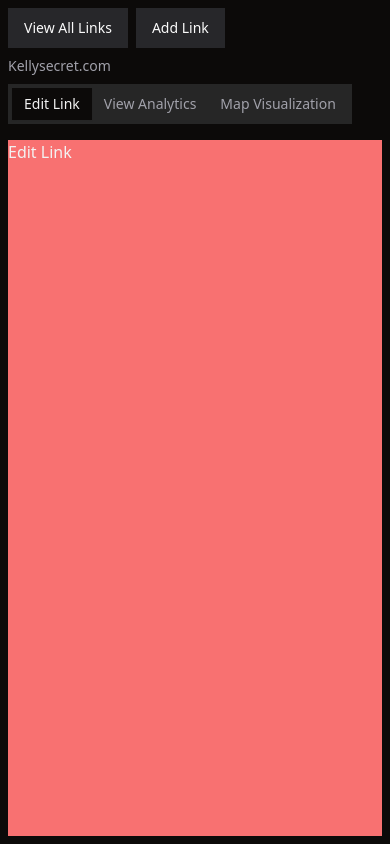
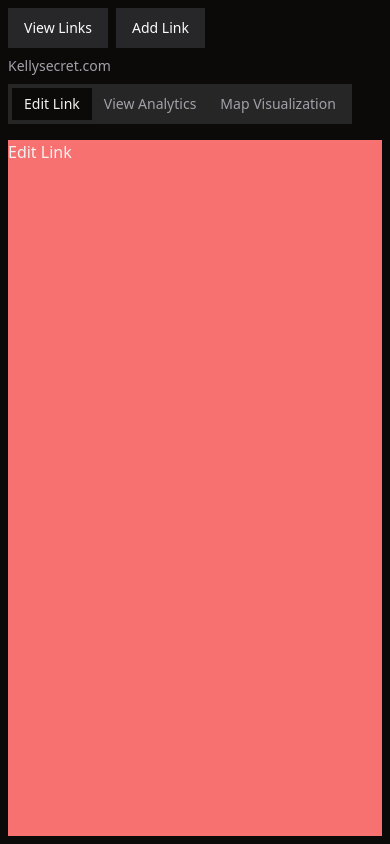
Before and after one commit to linkmanagement/server, a Next.js app: page / in a window 390 px wide. Built offline with nearby package versions, Linux system fonts and the light colour scheme.

Commit message:
added toast

```diff
--- /dev/null
+++ b/components/ui/toast.jsx
@@ -0,0 +1,82 @@
+import * as React from "react"
+import * as ToastPrimitives from "@radix-ui/react-toast"
+import { cva } from "class-variance-authority";
+import { X } from "lucide-react"
+
+import { cn } from "@/lib/utils"
+
+const ToastProvider = ToastPrimitives.Provider
+
+const ToastViewport = React.forwardRef(({ className, ...props }, ref) => (
+  <ToastPrimitives.Viewport
+    ref={ref}
+    className={cn(
+      "fixed top-0 z-[100] flex max-h-screen w-full flex-col-reverse p-4 sm:bottom-0 sm:right-0 sm:top-auto sm:flex-col md:max-w-[420px]",
+      className
+    )}
+    {...props} />
+))
+ToastViewport.displayName = ToastPrimitives.Viewport.displayName
+
+const toastVariants = cva(
+  "group pointer-events-auto relative flex w-full items-center justify-between space-x-4 overflow-hidden rounded-md border p-6 pr-8 shadow-lg transition-all data-[swipe=cancel]:translate-x-0 data-[swipe=end]:translate-x-[var(--radix-toast-swipe-end-x)] data-[swipe=move]:translate-x-[var(--radix-toast-swipe-move-x)] data-[swipe=move]:transition-none data-[state=open]:animate-in data-[state=closed]:animate-out data-[swipe=end]:animate-out data-[state=closed]:fade-out-80 data-[state=closed]:slide-out-to-right-full data-[state=open]:slide-in-from-top-full data-[state=open]:sm:slide-in-from-bottom-full",
+  {
+    variants: {
+      variant: {
+        default: "border bg-background text-foreground",
+        destructive:
+          "destructive group border-destructive bg-destructive text-destructive-foreground",
+      },
+    },
+    defaultVariants: {
+      variant: "default",
+    },
+  }
+)
+
+const Toast = React.forwardRef(({ className, variant, ...props }, ref) => {
+  return (
+    (<ToastPrimitives.Root
+      ref={ref}
+      className={cn(toastVariants({ variant }), className)}
+      {...props} />)
+  );
+})
+Toast.displayName = ToastPrimitives.Root.displayName
+
+const ToastAction = React.forwardRef(({ className, ...props }, ref) => (
+  <ToastPrimitives.Action
+    ref={ref}
+    className={cn(
+      "inline-flex h-8 shrink-0 items-center justify-center rounded-md border bg-transparent px-3 text-sm font-medium ring-offset-background transition-colors hover:bg-secondary focus:outline-none focus:ring-2 focus:ring-ring focus:ring-offset-2 disabled:pointer-events-none disabled:opacity-50 group-[.destructive]:border-muted/40 group-[.destructive]:hover:border-destructive/30 group-[.destructive]:hover:bg-destructive group-[.destructive]:hover:text-destructive-foreground group-[.destructive]:focus:ring-destructive",
+      className
+    )}
+    {...props} />
+))
+ToastAction.displayName = ToastPrimitives.Action.displayName
+
+const ToastClose = React.forwardRef(({ className, ...props }, ref) => (
+  <ToastPrimitives.Close
+    ref={ref}
+    className={cn(
+      "absolute right-2 top-2 rounded-md p-1 text-foreground/50 opacity-0 transition-opacity hover:text-foreground focus:opacity-100 focus:outline-none focus:ring-2 group-hover:opacity-100 group-[.destructive]:text-red-300 group-[.destructive]:hover:text-red-50 group-[.destructive]:focus:ring-red-400 group-[.destructive]:focus:ring-offset-red-600",
+      className
+    )}
+    toast-close=""
+    {...props}>
+    <X className="h-4 w-4" />
+  </ToastPrimitives.Close>
+))
+ToastClose.displayName = ToastPrimitives.Close.displayName
+
+const ToastTitle = React.forwardRef(({ className, ...props }, ref) => (
+  <ToastPrimitives.Title ref={ref} className={cn("text-sm font-semibold", className)} {...props} />
+))
+ToastTitle.displayName = ToastPrimitives.Title.displayName
+
+const ToastDescription = React.forwardRef(({ className, ...props }, ref) => (
+  <ToastPrimitives.Description ref={ref} className={cn("text-sm opacity-90", className)} {...props} />
+))
+ToastDescription.displayName = ToastPrimitives.Description.displayName
+
+export { ToastProvider, ToastViewport, Toast, ToastTitle, ToastDescription, ToastClose, ToastAction };
--- /dev/null
+++ b/components/ui/toaster.jsx
@@ -0,0 +1,33 @@
+import {
+  Toast,
+  ToastClose,
+  ToastDescription,
+  ToastProvider,
+  ToastTitle,
+  ToastViewport,
+} from "@/components/ui/toast"
+import { useToast } from "@/components/ui/use-toast"
+
+export function Toaster() {
+  const { toasts } = useToast()
+
+  return (
+    (<ToastProvider>
+      {toasts.map(function ({ id, title, description, action, ...props }) {
+        return (
+          (<Toast key={id} {...props} className="border border-secondary">
+            <div className="grid gap-1">
+              {title && <ToastTitle>{title}</ToastTitle>}
+              {description && (
+                <ToastDescription>{description}</ToastDescription>
+              )}
+            </div>
+            {action}
+            <ToastClose />
+          </Toast>)
+        );
+      })}
+      <ToastViewport />
+    </ToastProvider>)
+  );
+}
--- /dev/null
+++ b/components/ui/use-toast.js
@@ -0,0 +1,154 @@
+// Inspired by react-hot-toast library
+import * as React from "react"
+
+const TOAST_LIMIT = 1
+const TOAST_REMOVE_DELAY = 1000000
+
+const actionTypes = {
+  ADD_TOAST: "ADD_TOAST",
+  UPDATE_TOAST: "UPDATE_TOAST",
+  DISMISS_TOAST: "DISMISS_TOAST",
+  REMOVE_TOAST: "REMOVE_TOAST"
+}
+
+let count = 0
+
+function genId() {
+  count = (count + 1) % Number.MAX_SAFE_INTEGER
+  return count.toString();
+}
+
+const toastTimeouts = new Map()
+
+const addToRemoveQueue = (toastId) => {
+  if (toastTimeouts.has(toastId)) {
+    return
+  }
+
+  const timeout = setTimeout(() => {
+    toastTimeouts.delete(toastId)
+    dispatch({
+      type: "REMOVE_TOAST",
+      toastId: toastId,
+    })
+  }, TOAST_REMOVE_DELAY)
+
+  toastTimeouts.set(toastId, timeout)
+}
+
+export const reducer = (state, action) => {
+  switch (action.type) {
+    case "ADD_TOAST":
+      return {
+        ...state,
+        toasts: [action.toast, ...state.toasts].slice(0, TOAST_LIMIT),
+      };
+
+    case "UPDATE_TOAST":
+      return {
+        ...state,
+        toasts: state.toasts.map((t) =>
+          t.id === action.toast.id ? { ...t, ...action.toast } : t),
+      };
+
+    case "DISMISS_TOAST": {
+      const { toastId } = action
+
+      // ! Side effects ! - This could be extracted into a dismissToast() action,
+      // but I'll keep it here for simplicity
+      if (toastId) {
+        addToRemoveQueue(toastId)
+      } else {
+        state.toasts.forEach((toast) => {
+          addToRemoveQueue(toast.id)
+        })
+      }
+
+      return {
+        ...state,
+        toasts: state.toasts.map((t) =>
+          t.id === toastId || toastId === undefined
+            ? {
+                ...t,
+                open: false,
+              }
+            : t),
+      };
+    }
+    case "REMOVE_TOAST":
+      if (action.toastId === undefined) {
+        return {
+          ...state,
+          toasts: [],
+        }
+      }
+      return {
+        ...state,
+        toasts: state.toasts.filter((t) => t.id !== action.toastId),
+      };
+  }
+}
+
+const listeners = []
+
+let memoryState = { toasts: [] }
+
+function dispatch(action) {
+  memoryState = reducer(memoryState, action)
+  listeners.forEach((listener) => {
+    listener(memoryState)
+  })
+}
+
+function toast({
+  ...props
+}) {
+  const id = genId()
+
+  const update = (props) =>
+    dispatch({
+      type: "UPDATE_TOAST",
+      toast: { ...props, id },
+    })
+  const dismiss = () => dispatch({ type: "DISMISS_TOAST", toastId: id })
+
+  dispatch({
+    type: "ADD_TOAST",
+    toast: {
+      ...props,
+      id,
+      open: true,
+      onOpenChange: (open) => {
+        if (!open) dismiss()
+      },
+    },
+  })
+
+  return {
+    id: id,
+    dismiss,
+    update,
+  }
+}
+
+function useToast() {
+  const [state, setState] = React.useState(memoryState)
+
+  React.useEffect(() => {
+    listeners.push(setState)
+    return () => {
+      const index = listeners.indexOf(setState)
+      if (index > -1) {
+        listeners.splice(index, 1)
+      }
+    };
+  }, [state])
+
+  return {
+    ...state,
+    toast,
+    dismiss: (toastId) => dispatch({ type: "DISMISS_TOAST", toastId }),
+  };
+}
+
+export { useToast, toast }
--- a/package.json
+++ b/package.json
@@ -13,6 +13,7 @@
     "@radix-ui/react-label": "^2.0.2",
     "@radix-ui/react-slot": "^1.0.2",
     "@radix-ui/react-tabs": "^1.0.4",
+    "@radix-ui/react-toast": "^1.1.5",
     "class-variance-authority": "^0.7.0",
     "clsx": "^2.1.0",
     "firebase": "^10.9.0",
--- a/pages/index.js
+++ b/pages/index.js
@@ -2,6 +2,11 @@
 import { Input } from "@/components/ui/input"
 import { Label } from "@/components/ui/label"
 import { Tabs, TabsContent, TabsList, TabsTrigger } from "@/components/ui/tabs"
+import { toast, useToast } from "@/components/ui/use-toast"
+import { Toaster } from "@/components/ui/toaster"
+
+
+
 import {
   Sheet,
   SheetClose,
@@ -41,11 +46,11 @@
           <Sheet className="flex">
 
             <SheetTrigger asChild>
-              <Button variant="secondary" className="mr-2 w-[max-content]">View All Links</Button>
+              <Button variant="secondary" className="mr-2 w-[max-content]">View Links</Button>
             </SheetTrigger>
             <SheetContent className="text-foreground flex flex-col w-4/4 md:w-3/4">
               <SheetHeader>
-                <SheetTitle>All Links</SheetTitle>
+                <SheetTitle>List of Links</SheetTitle>
                 <SheetDescription className="text-muted-foreground">
                   {`You can scroll through all the links (${links?.length || 0})  you've created and edit or view their analytics.`}
                 </SheetDescription>
@@ -74,7 +79,7 @@
                         />
                       </div>
                       <div className="flex flex-wrap">
-                        <Button variant="secondary">View</Button>
+                        <Button variant="secondary">Detailed View</Button>
                         <Button variant="destructive">Delete</Button>
                       </div>
                     </div>
@@ -120,7 +125,14 @@
                 </div>
               </div>
               <DialogFooter>
-                <Button type="submit">Add</Button>
+                <Button type="submit"
+                  onClick={() => {
+                    toast({
+                      title: "Scheduled: Catch up",
+                      description: "Friday, February 10, 2023 at 5:57 PM",
+                    })
+                  }}
+                >Add</Button>
               </DialogFooter>
             </DialogContent>
           </Dialog>
@@ -170,6 +182,8 @@
       </div>
 
 
+      <Toaster />
+
     </div>
   );
 }
```
Also changed, not shown: 1 other file (tests, documents, lock files or other folders).
